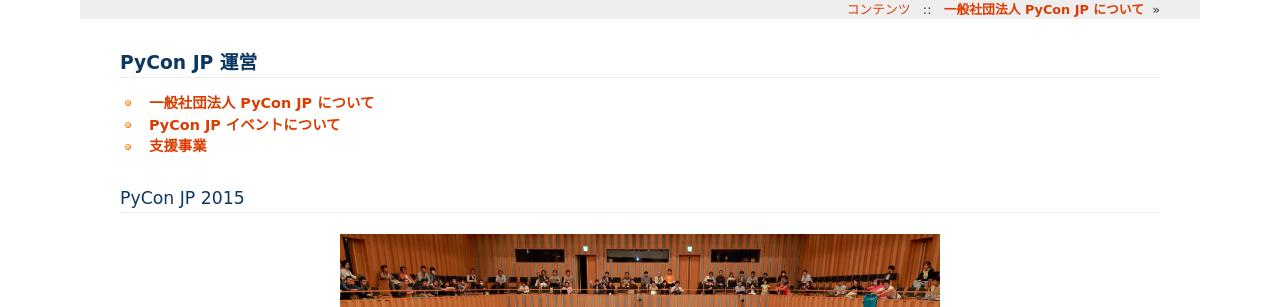
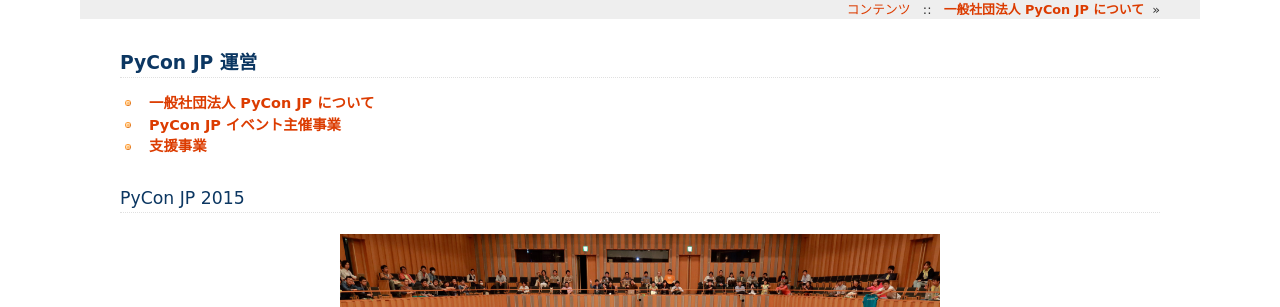
Before and after one commit to pyconjp/www.pycon.jp, a Sphinx documentation site: the page built from source/index.rst, in a window 1280 px wide and 900 px high. Shown: the part 125-432 px from the top of the window. Built offline with Sphinx 7.4.7, drawn with Linux system fonts in a browser that asks for light colours.

Commit message:
ISSHA-204 タイトルを「主催事業」に変更

```diff
--- a/source/pyconjp-event/index.rst
+++ b/source/pyconjp-event/index.rst
@@ -1,5 +1,5 @@
 ===========================
- PyCon JP イベントについて
+ PyCon JP イベント主催事業
 ===========================
 
 .. image:: /_static/pyconjp_logo.png
```
